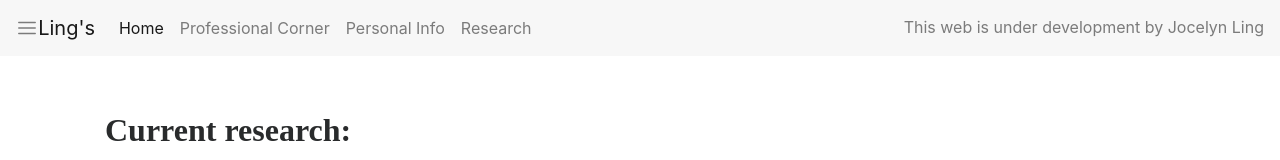
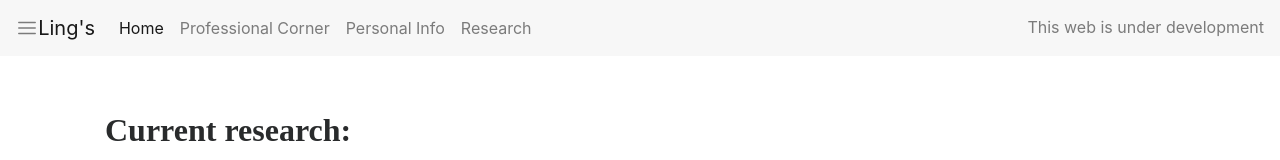
Before and after one commit to jocelynloklingyim/jocelynloklingyim.github.io, a plain HTML site: page research.html in a window 1280 px wide. Shown: the top 160 px of the page. Drawn offline with nearby package versions, Linux system fonts and the light colour scheme; a web font is replaced by a local one.

Commit message:
Update research.html

```diff
--- a/research.html
+++ b/research.html
@@ -37,7 +37,7 @@
       </li>
     </ul>
     <span class="navbar-text">
-     This web is under development by Jocelyn Ling
+     This web is under development
     </span>
   </div>
 </nav>
```
